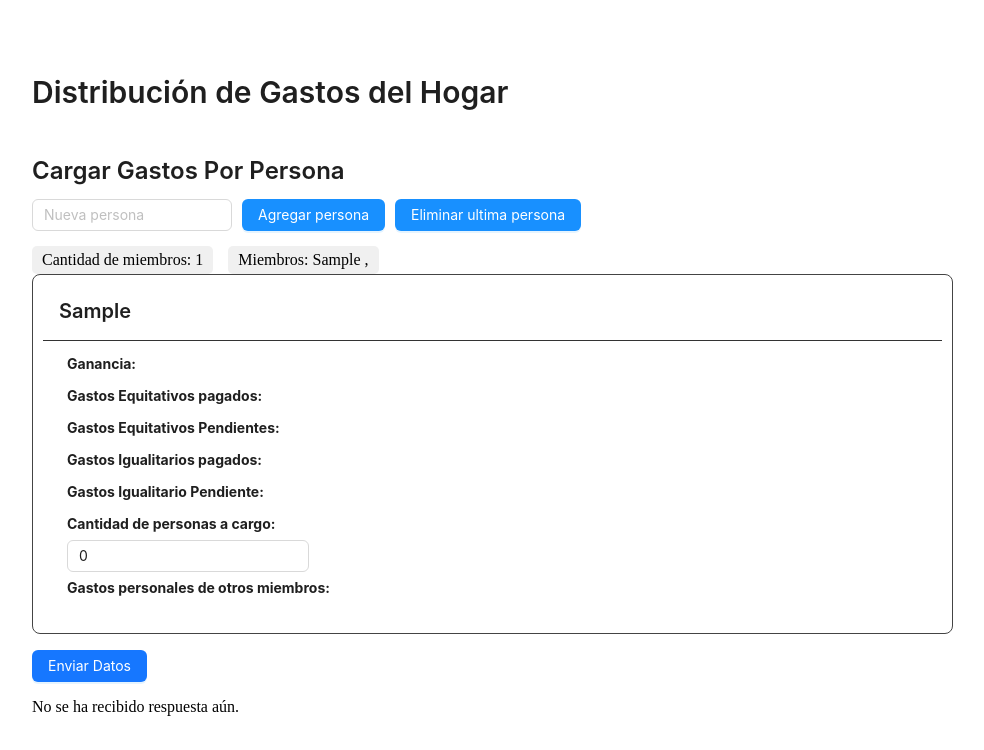
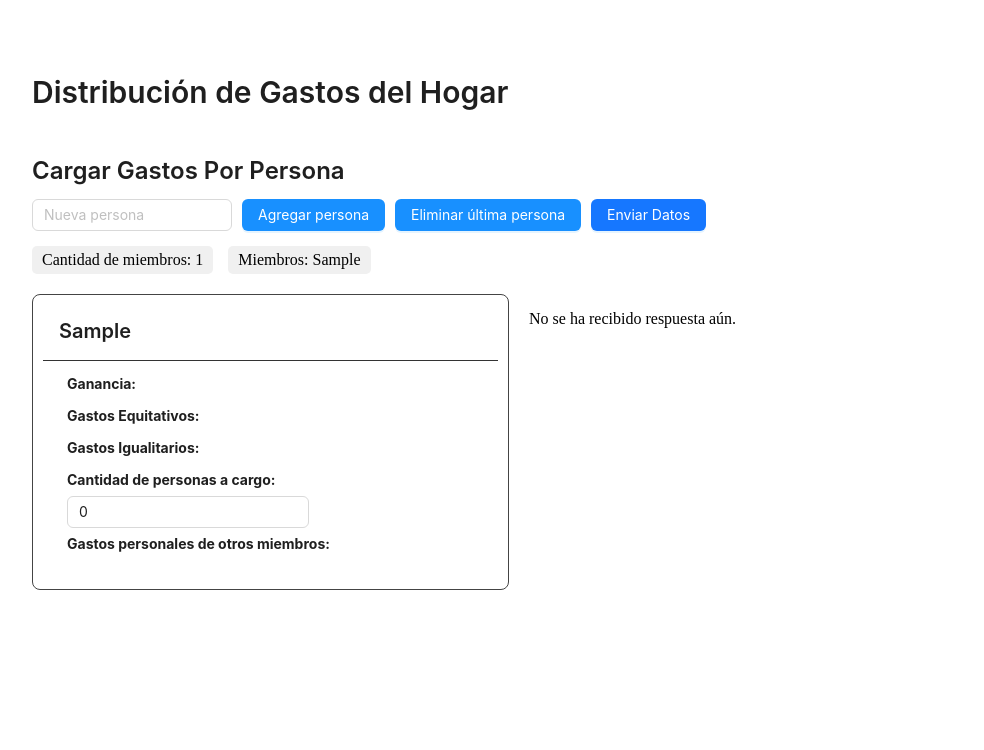
Before and after one commit to JonRodCode/GestorDeGastosCompartidos, a React app: page / in a window 1280 px wide. Both pictures are taken after typing "Sample" into the empty fields and a click on the button "Agregar persona". Shown: the top 750 px of the page, without its empty margins (16-1000 px from the left). Built offline with nearby package versions, Linux system fonts and the light colour scheme; the HTML template or start-up script is replaced by a standard one.

Commit message:
Cambios de estructura

```diff
--- a/src/App.jsx
+++ b/src/App.jsx
@@ -1,15 +1,11 @@
-import React, { useState } from 'react';
-import { Form, Input, Button, Checkbox, Card } from 'antd';
-import Persona from './components/Persona';
-import DistribucionGastos from './pages/DistribucionPage';
-import GastosDeOtros from './components/GastosDeOtros';
+import DistribucionRapidaPage from './pages/DistribucionRapidaPage';
 
 const App = () => {
 
 
   return (
     <div style={{ padding: "20px" }}>
-      <DistribucionGastos/>
+      <DistribucionRapidaPage/>
     </div>
   );
 };
--- a/src/css/DistribucionPage.module.css
+++ /dev/null
@@ -1,46 +0,0 @@
-.container {
-  display: flex;
-  flex-direction: column;
-  align-items: flex-start;
-  padding: 20px;
-}
-
-.title {
-  font-size: 24px;
-  font-weight: bold;
-  color: #333;
-}
-
-.subtitle {
-  font-size: 20px;
-  font-weight: bold;
-  color: #555;
-}
-
-.buttonContainer {
-  display: flex;
-  gap: 10px;
-  margin-bottom: 15px;
-}
-
-.input {
-  width: 200px;
-}
-
-.button {
-  background-color: #1890ff;
-  color: white;
-}
-
-.infoContainer {
-  display: flex;
-  gap: 15px;
-  font-size: 16px;
-  font-weight: 500;
-}
-
-.infoLabel {
-  background: #f0f0f0;
-  padding: 5px 10px;
-  border-radius: 5px;
-}
--- a/src/components/Persona.jsx
+++ b/src/pages/DistribucionRapidaPage/components/Persona.jsx
@@ -1,29 +1,24 @@
-import  { useEffect, useState, useRef, useImperativeHandle, forwardRef } from "react";
+import  { useEffect, useState, useImperativeHandle, forwardRef } from "react";
 import { Card, Input, Row, Col, Tag } from "antd";
 import css from "../css/Persona.module.css";
-import NumeroInput from "./NumeroInput";
+import NumeroInput from "../../../components/NumeroInput";
 import GastosDeOtros from "./GastosDeOtros"
 
 
 const Persona = forwardRef(({nombre, miembrosHogar }, ref) => {
   const [ganancias, setGanancias] = useState([]);
   const [gastosEquitativosPagados, setGastosEquitativosPagados] = useState([]);
-  const [gastosEquitativosPendientes, setGastosEquitativosPendientes] = useState([]);
   const [gastosIgualitariosPagados, setGastosIgualitariosPagados] = useState([]);
-  const [gastosIgualitariosPendientes, setGastosIgualitariosPendientes] = useState([]);
   const [personasACargo, setPersonasACargo] = useState(0);
   const [gastosPersonalesDeOtros, setGastosPersonalesDeOtros] = useState({});
-  const gastosDeOtrosRef = useRef(null);
 
   const [modoActivo, setModoActivo] = useState(null);
 
   const [listaSinMiNombre, setListaSinMiNombre] = useState([]);
 
-  const obtenerDatosDeGastosDeOtros = () => {
-    if (gastosDeOtrosRef) {
-    const nuevosDatos = gastosDeOtrosRef.current.obtenerDatos();
+  const obtenerDatosDeGastosDeOtros = (nuevosDatos) => {
     setGastosPersonalesDeOtros(nuevosDatos);
-  }};
+  };
 
   useEffect(() => {
     setListaSinMiNombre(miembrosHogar.filter(name => name !== nombre ))
@@ -38,44 +33,30 @@ const Persona = forwardRef(({nombre, miembrosHogar }, ref) => {
         setGanancias(nuevaListaDeNumeros);
         break;
 
-      case "gastoEquitativoPagado" :
+      case "gastoEquitativo" :
         nuevaListaDeNumeros = [...gastosEquitativosPagados];
         nuevaListaDeNumeros.splice(index,1);
         setGastosEquitativosPagados(nuevaListaDeNumeros);
         break;
 
-        case "gastoEquitativoPendiente" :
-          nuevaListaDeNumeros = [...gastosEquitativosPendientes];
-          nuevaListaDeNumeros.splice(index,1);
-          setGastosEquitativosPendientes(nuevaListaDeNumeros);
-          break;
-
-          case "gastoIgualitarioPagado" :
+          case "gastoIgualitario" :
             nuevaListaDeNumeros = [...gastosIgualitariosPagados];
             nuevaListaDeNumeros.splice(index,1);
             setGastosIgualitariosPagados(nuevaListaDeNumeros);
             break;
 
-            case "gastoIgualitarioPendiente" :
-              nuevaListaDeNumeros = [...gastosIgualitariosPendientes];
-              nuevaListaDeNumeros.splice(index,1);
-              setGastosIgualitariosPendientes(nuevaListaDeNumeros);
-              break;
 
       }
     }
 
     useImperativeHandle(ref, () => ({
       obtenerDatosPropios() {
-      obtenerDatosDeGastosDeOtros();
       return {
         nombre,
         ganancias,
         personasACargo,
         gastosEquitativosPagados,
-        gastosEquitativosPendientes,
         gastosIgualitariosPagados,
-        gastosIgualitariosPendientes,
         gastosPersonalesDeOtros
       };
     }
@@ -110,18 +91,18 @@ const Persona = forwardRef(({nombre, miembrosHogar }, ref) => {
         </Col>
           <div>
         <Col span={24}>
-          <div className={css.numerosContainer} onClick={(e) => { e.stopPropagation(); setModoActivo("gastoEquitativoPagado"); }}>
+          <div className={css.numerosContainer} onClick={(e) => { e.stopPropagation(); setModoActivo("gastoEquitativo"); }}>
           <div className={css.tituloConTags}>
-            <strong>Gastos Equitativos pagados:</strong>
+            <strong>Gastos Equitativos:</strong>
             <div className={css.tagsContainer}>
               {gastosEquitativosPagados.map((valor, index) => (
-                <Tag key={index} color="red" onClick={() => eliminarNumero("gastoEquitativoPagado", index)}>
+                <Tag key={index} color="red" onClick={() => eliminarNumero("gastoEquitativo", index)}>
                   {valor}
                 </Tag>
               ))}
             </div>
           </div></div>
-          {modoActivo === "gastoEquitativoPagado" && (
+          {modoActivo === "gastoEquitativo" && (
             <NumeroInput
               placeholder="Ingrese un gasto"
               onAdd={(num) => setGastosEquitativosPagados([...gastosEquitativosPagados, num])}
@@ -131,39 +112,18 @@ const Persona = forwardRef(({nombre, miembrosHogar }, ref) => {
         </Col>
 
         <Col span={24}>
-          <div className={css.numerosContainer} onClick={(e) => { e.stopPropagation(); setModoActivo("gastoEquitativoPendiente"); }}>
+          <div className={css.numerosContainer} onClick={(e) => { e.stopPropagation(); setModoActivo("gastoIgualitario"); }}>
           <div className={css.tituloConTags}>
-            <strong>Gastos Equitativos Pendientes:</strong>
+            <strong>Gastos Igualitarios:</strong>
             <div className={css.tagsContainer}>
-              {gastosEquitativosPendientes.map((valor, index) => (
-                <Tag key={index} color="red" onClick={() => eliminarNumero("gastoEquitativoPendiente", index)}>
+              {gastosIgualitariosPagados.map((valor, index) => (
+                <Tag key={index} color="red" onClick={() => eliminarNumero("gastoIgualitario", index)}>
                   {valor}
                 </Tag>
               ))}
             </div>
           </div></div>
-          {modoActivo === "gastoEquitativoPendiente" && (
-            <NumeroInput
-              placeholder="Ingrese un gasto"
-              onAdd={(num) => setGastosEquitativosPendientes([...gastosEquitativosPendientes, num])}
-              onClose={() => setModoActivo(null)}
-            />
-          )}
-        </Col>
-
-        <Col span={24}>
-          <div className={css.numerosContainer} onClick={(e) => { e.stopPropagation(); setModoActivo("gastoIgualitarioPagado"); }}>
-          <div className={css.tituloConTags}>
-            <strong>Gastos Igualitarios pagados:</strong>
-            <div className={css.tagsContainer}>
-              {gastosIgualitariosPagados.map((valor, index) => (
-                <Tag key={index} color="red" onClick={() => eliminarNumero("gastoIgualitarioPagado", index)}>
-                  {valor}
-                </Tag>
-              ))}
-            </div>
-          </div></div>
-          {modoActivo === "gastoIgualitarioPagado" && (
+          {modoActivo === "gastoIgualitario" && (
             <NumeroInput
               placeholder="Ingrese un gasto"
               onAdd={(num) => setGastosIgualitariosPagados([...gastosIgualitariosPagados, num])}
@@ -171,26 +131,7 @@ const Persona = forwardRef(({nombre, miembrosHogar }, ref) => {
             />
           )}
         </Col>
-        <Col span={24}>
-          <div className={css.numerosContainer} onClick={(e) => { e.stopPropagation(); setModoActivo("gastoIgualitarioPendiente"); }}>
-          <div className={css.tituloConTags}>
-            <strong>Gastos Igualitario Pendiente:</strong>
-            <div className={css.tagsContainer}>
-              {gastosIgualitariosPendientes.map((valor, index) => (
-                <Tag key={index} color="red" onClick={() => eliminarNumero("gastoIgualitarioPendiente", index)}>
-                  {valor}
-                </Tag>
-              ))}
-            </div>
-          </div></div>
-          {modoActivo === "gastoIgualitarioPendiente" && (
-            <NumeroInput
-              placeholder="Ingrese un gasto"
-              onAdd={(num) => setGastosIgualitariosPendientes([...gastosIgualitariosPendientes, num])}
-              onClose={() => setModoActivo(null)}
-            />
-          )}
-        </Col>
+
         </div>
         <Col span={24}>
         <div className={css.numerosContainer}>
@@ -208,7 +149,7 @@ const Persona = forwardRef(({nombre, miembrosHogar }, ref) => {
 
         <Col span={24}>
         <strong>Gastos personales de otros miembros:</strong>
-        <GastosDeOtros items={listaSinMiNombre} ref={gastosDeOtrosRef} >
+        <GastosDeOtros items={listaSinMiNombre}  onChange={obtenerDatosDeGastosDeOtros} >
 
         </GastosDeOtros>
         </Col>
--- a/src/components/RespuestaServicio.jsx
+++ b/src/pages/DistribucionRapidaPage/components/RespuestaServicio.jsx
@@ -46,7 +46,9 @@ const RespuestaServicio = ({ nuevaRespuesta }) => {
               <Descriptions.Item label="Ganancias">{persona.ganancias.join(", ")}</Descriptions.Item>
               <Descriptions.Item label="Personas a Cargo">{persona.personasACargo}</Descriptions.Item>
               <Descriptions.Item label="Sueldo Total">{persona.sueldoTotal}</Descriptions.Item>
-              <Descriptions.Item label="Porcentaje del Hogar">{persona.porcentajeCorrespondienteDelHogar.toFixed(2)}%</Descriptions.Item>
+              <Descriptions.Item label="Porcentaje del Hogar">{persona.porcentajeCorrespondienteDelHogar
+                    ? Number(persona.porcentajeCorrespondienteDelHogar).toFixed(2)
+                    : "0.00"}%</Descriptions.Item>
               <Descriptions.Item label="Gasto Equitativo">{persona.gastoEquitativo}</Descriptions.Item>
               <Descriptions.Item label="Gasto Igualitario">{persona.gastoIgualitario}</Descriptions.Item>
               <Descriptions.Item label="Gasto Total">{persona.gastoTotal}</Descriptions.Item>
--- /dev/null
+++ b/src/pages/DistribucionRapidaPage/css/DistribucionPage.module.css
@@ -0,0 +1,61 @@
+.container {
+  display: flex;
+  flex-direction: column;
+  align-items: flex-start;
+  padding: 20px;
+}
+
+.buttonContainer {
+  display: flex;
+  gap: 10px;
+  margin-bottom: 15px;
+}
+
+.input {
+  width: 200px;
+}
+
+.button {
+  background-color: #1890ff;
+  color: white;
+}
+
+.infoContainer {
+  display: flex;
+  gap: 15px;
+  font-size: 16px;
+  font-weight: 500;
+}
+
+.infoLabel {
+  background: #f0f0f0;
+  padding: 5px 10px;
+  border-radius: 5px;
+}
+
+/* Contenedor principal de Personas y Resumen */
+.mainContainer {
+  display: flex;
+  align-items: flex-start; /* Asegura que todo esté alineado arriba */
+  gap: 20px;
+  margin-top: 20px;
+}
+
+/* Sección izquierda (Personas) */
+.leftSection {
+  flex: 1;
+  display: flex;
+  flex-direction: column;
+  gap: 10px;
+}
+
+/* Sección derecha (Resumen General) */
+.rightSection {
+  flex: 1;
+  max-width: 450px;
+}
+
+/* Wrapper para la respuesta, se alinea con la primera card */
+.responseWrapper {
+  margin-top: 10px; /* Ajustar según el espacio necesario */
+}
--- a/src/css/Persona.module.css
+++ b/src/pages/DistribucionRapidaPage/css/Persona.module.css
@@ -3,6 +3,8 @@
   padding: 10px;
   border-radius: 8px;
   margin-bottom: 16px; /* 🔹 Agrega separación entre cartas */
+  min-width: 50vh;
+  max-width: 90vh;
 }
 
 .cardTitle {
--- a/src/pages/DistribucionPage.jsx
+++ b/src/pages/DistribucionRapidaPage/index.jsx
@@ -1,12 +1,12 @@
-import { useEffect, useState, useRef } from "react";
+import { useState, useRef } from "react";
 import { Button, Typography, Input } from "antd";
-import Persona from "../components/Persona";
-import RespuestaServicio from "../components/RespuestaServicio";
-import css from "../css/DistribucionPage.module.css";
+import Persona from "./components/Persona";
+import RespuestaServicio from "./components/RespuestaServicio";
+import css from "./css/DistribucionPage.module.css";
 
 const { Title } = Typography;
 
-const DistribucionGastos = () => {
+const DistribucionRapidaPage = () => {
   const [personas, setPersonas] = useState([]);
   const [miembrosDelHogar, setMiembrosDelHogar] = useState([])
   const [nuevaPersona, setNuevaPersona] = useState("");
@@ -80,6 +80,8 @@ const DistribucionGastos = () => {
       <Title level={3} className={css.subtitle}>
         Cargar Gastos Por Persona
       </Title>
+
+      {/* Input y botones */}
       <div className={css.buttonContainer}>
         <Input
           value={nuevaPersona}
@@ -89,57 +91,59 @@ const DistribucionGastos = () => {
           type="text"
           className={css.input}
         />
-        <Button
-          type="primary"
-          className={css.button}
-          onClick={() => agregarPersona(nuevaPersona)}
-        >
+        <Button type="primary" className={css.button} onClick={() => agregarPersona(nuevaPersona)}>
           Agregar persona
         </Button>
-        <Button
-          type="primary"
-          className={css.button}
-          onClick={() => eliminarUltimaPersona()}
-        >
-          Eliminar ultima persona
+        <Button type="primary" className={css.button} onClick={() => eliminarUltimaPersona()}>
+          Eliminar última persona
+        </Button>
+         {/* Botón de enviar */}
+      <Button type="primary" onClick={enviarDatos}>
+        Enviar Datos
       </Button>
       </div>
+
+      {/* Información de miembros */}
       <div className={css.infoContainer}>
+        <label className={css.infoLabel}>Cantidad de miembros: {personas.length}</label>
         <label className={css.infoLabel}>
-          Cantidad de miembros: {personas.length}
-        </label>
-        <label className={css.infoLabel}>
-          Miembros: {personas.map((persona) => persona.nombre + " ,")}
+          Miembros: {personas.map((persona) => persona.nombre).join(", ")}
         </label>
       </div>
-      <div>
-        {personas.length !== 0 ? (personas.map((persona, index) => (
+
+      {/* Contenedor principal con Personas y Resumen General */}
+      <div className={css.mainContainer}>
+        {/* Personas */}
+        <div className={css.leftSection}>
+          {personas.length !== 0 ? (
+            personas.map((persona, index) => (
               <Persona
                 key={index}
                 nombre={persona.nombre}
                 miembrosHogar={miembrosDelHogar}
-            ref={(el) => personasRef.current[index] = el}
+                ref={(el) => (personasRef.current[index] = el)}
               />
-        ))) : <p>Agregue una persona</p>}
-      </div>
-      <Button type="primary" onClick={enviarDatos}>Enviar Datos</Button>
-      {loading && <p>Cargando...</p>} {/* Si la respuesta está en proceso de carga */}
-
-  {nuevaRespuesta && (
-    <div>
-      <h3>Respuesta del servidor:</h3>
-      {/*<pre>{JSON.stringify(nuevaRespuesta, null, 2)}</pre>  Muestra la respuesta en formato legible */}
-
-      <RespuestaServicio nuevaRespuesta={nuevaRespuesta} />
-    </div>
-  )}
-
-  {!nuevaRespuesta && !loading && (
-    <p>No se ha recibido respuesta aún.</p> // Mensaje si no hay respuesta y no está cargando
+            ))
+          ) : (
+            <p>Agregue una persona</p>
           )}
         </div>
 
+        {/* Resumen General alineado con la primera card */}
+        <div className={css.rightSection}>
+          <div className={css.responseWrapper}>
+            {nuevaRespuesta && <RespuestaServicio nuevaRespuesta={nuevaRespuesta} />}
+            {!nuevaRespuesta && !loading && <p>No se ha recibido respuesta aún.</p>}
+          </div>
+        </div>
+      </div>
+
+
+
+      {/* Cargando */}
+      {loading && <p>Cargando...</p>}
+    </div>
   );
 };
 
-export default DistribucionGastos;
+export default DistribucionRapidaPage;
```
Also changed, not shown: src/components/NumeroInput.jsx (+4 -4 lines), src/pages/DistribucionRapidaPage/components/GastosDeOtros.jsx (renamed from src/components/GastosDeOtros.jsx, +23 -23 lines), src/pages/DistribucionRapidaPage/css/GastosDeOtros.module.css (renamed from src/css/GastosDeOtros.module.css), src/pages/NuevaGestionPage/index.jsx (added). Lines whose indentation alone changed are shown as unchanged.
